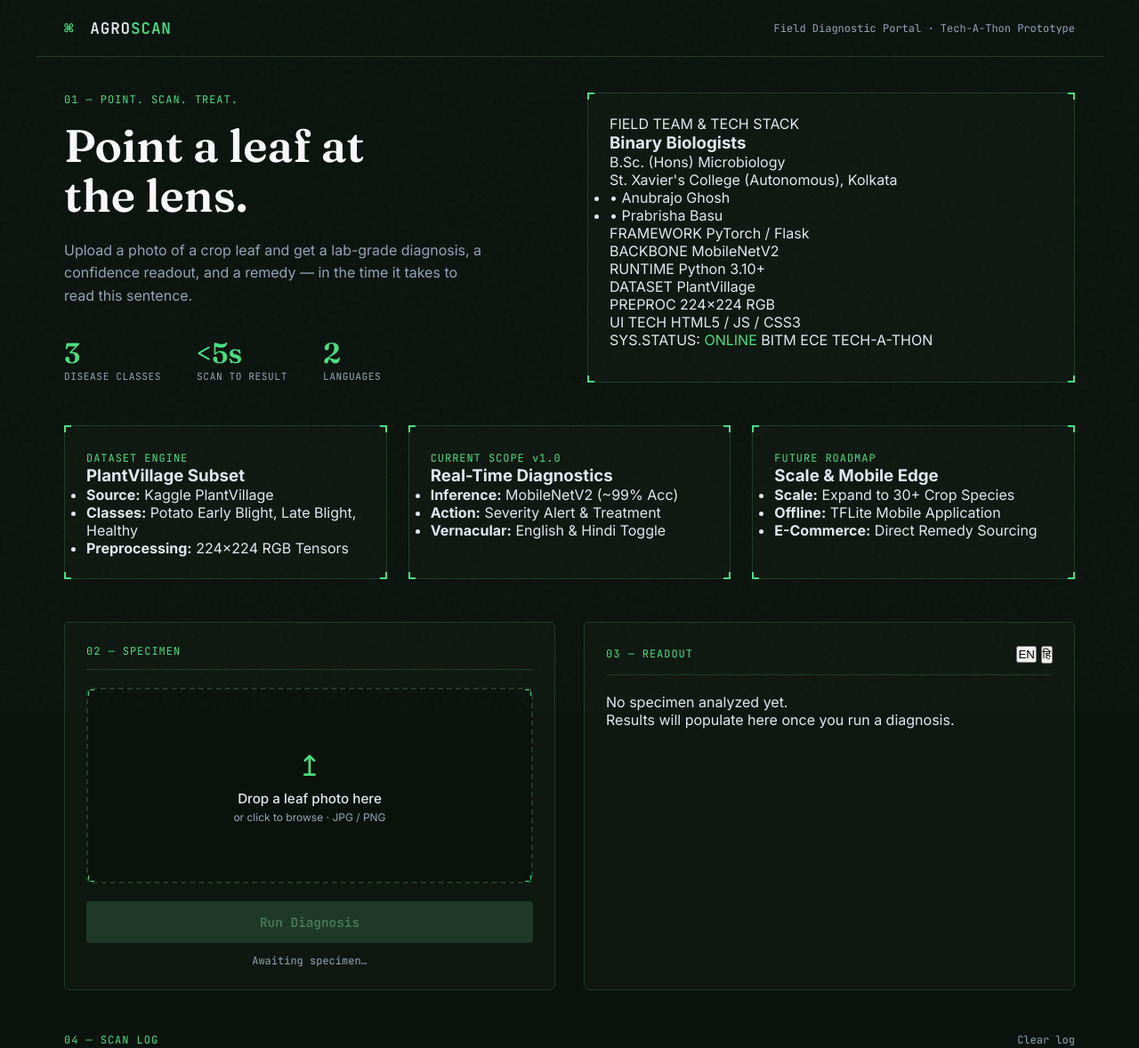
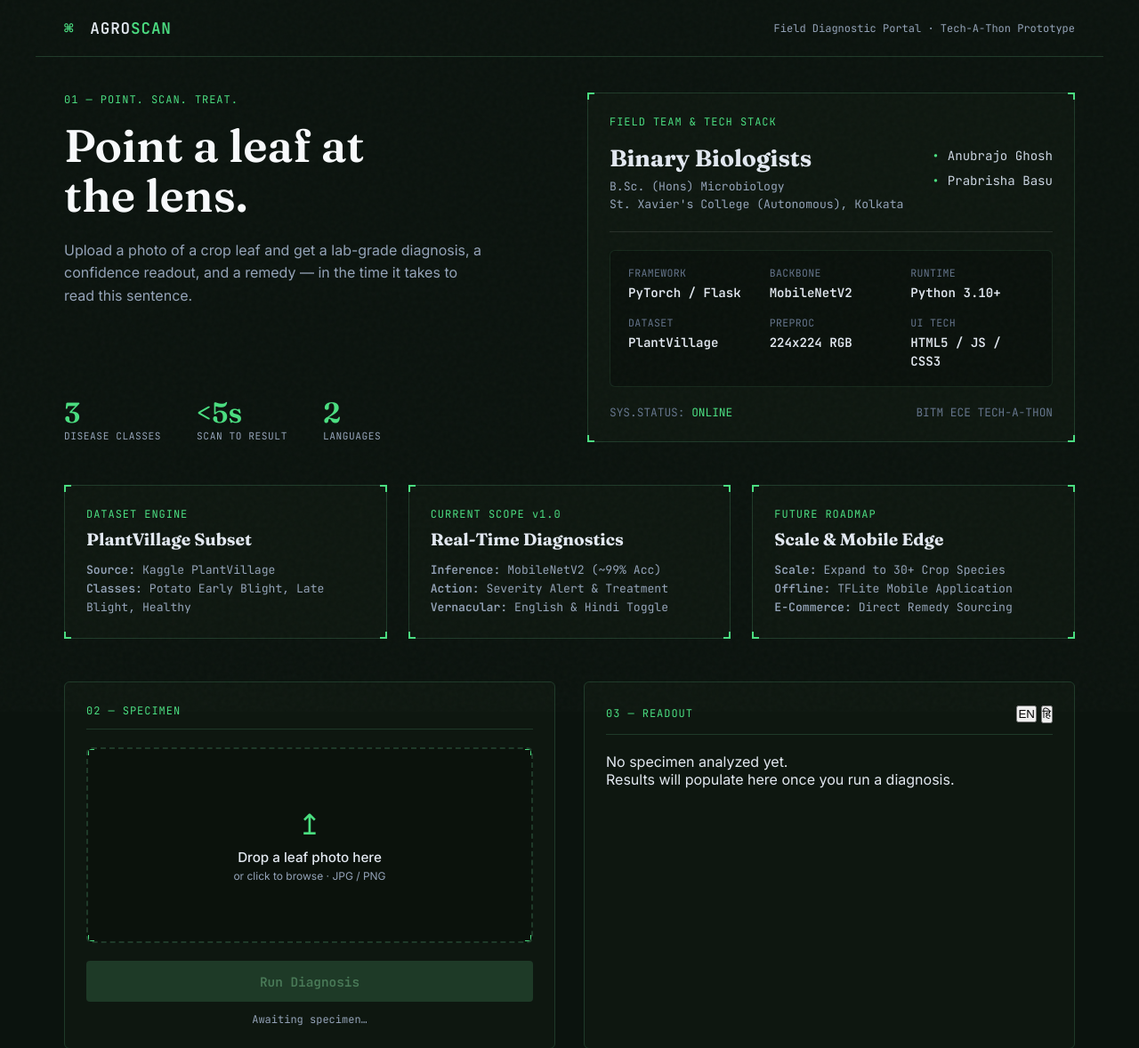
Before and after one commit to Anubrajo-Ghosh/Render-BITM-ECE-Tech-A-Thon-5.0, a Flask app: page / in a window 1280 px wide. Shown: the top 1178 px of the page at 89% size. Run offline with Flask 3, Linux system fonts and the light colour scheme; data that the repository does not hold is empty.

Commit message:
Update index.html

```diff
--- a/templates/index.html
+++ b/templates/index.html
@@ -7,7 +7,7 @@
   <link rel="preconnect" href="https://fonts.googleapis.com">
   <link rel="preconnect" href="https://fonts.gstatic.com" crossorigin>
   <link href="https://fonts.googleapis.com/css2?family=Fraunces:opsz,wght@9..144,400;9..144,500;9..144,600;9..144,700&family=Inter:wght@400;500;600;700&family=JetBrains+Mono:wght@400;500;600&display=swap" rel="stylesheet">
-<link rel="stylesheet" href="{{ url_for('static', filename='css/style.css') }}">
+  <link rel="stylesheet" href="{{ url_for('static', filename='css/style.css') }}?v=4.0">
 </head>
 <body>
 
@@ -33,9 +33,9 @@
           <p class="hero-sub">Upload a photo of a crop leaf and get a lab-grade diagnosis, a confidence readout, and a remedy &mdash; in the time it takes to read this sentence.</p>
         </div>
         <div class="hero-stats">
-        <div class="stat"><span class="stat-num">3</span><span class="stat-label">disease classes</span></div>
-        <div class="stat"><span class="stat-num">&lt;5s</span><span class="stat-label">scan to result</span></div>
-        <div class="stat"><span class="stat-num">2</span><span class="stat-label">languages</span></div>
+          <div class="stat"><span class="stat-num">3</span><span class="stat-label">DISEASE CLASSES</span></div>
+          <div class="stat"><span class="stat-num">&lt;5s</span><span class="stat-label">SCAN TO RESULT</span></div>
+          <div class="stat"><span class="stat-num">2</span><span class="stat-label">LANGUAGES</span></div>
         </div>
       </div>
 
@@ -47,52 +47,52 @@
         <div class="bracket bracket-br"></div>
 
         <div>
-        <p class="team-label">FIELD TEAM &amp; TECH STACK</p>
+          <p class="team-label" style="font-family: 'JetBrains Mono', monospace; font-size: 0.75rem; color: #4ade80; letter-spacing: 0.08em; margin-bottom: 1rem;">FIELD TEAM &amp; TECH STACK</p>
 
           <!-- TEAM & MEMBERS ROW -->
-        <div class="team-header-row">
+          <div style="display: flex; justify-content: space-between; align-items: flex-start; gap: 1rem; border-bottom: 1px solid rgba(255, 255, 255, 0.1); padding-bottom: 1.25rem; margin-bottom: 1.25rem;">
             <div>
-            <h3 class="team-name">Binary Biologists</h3>
-            <p class="team-meta">B.Sc. (Hons) Microbiology<br>St. Xavier's College (Autonomous), Kolkata</p>
+              <h3 class="team-name" style="font-family: 'Fraunces', serif; color: #e2e8f0; font-size: 1.65rem; margin: 0 0 0.4rem 0;">Binary Biologists</h3>
+              <p class="team-meta" style="font-family: 'JetBrains Mono', monospace; font-size: 0.82rem; color: #94a3b8; line-height: 1.5; margin: 0;">B.Sc. (Hons) Microbiology<br>St. Xavier's College (Autonomous), Kolkata</p>
             </div>
 
-          <ul class="team-members">
-            <li><span>&bull;</span> Anubrajo Ghosh</li>
-            <li><span>&bull;</span> Prabrisha Basu</li>
+            <ul class="team-members" style="list-style: none; padding: 0; margin: 0; font-family: 'JetBrains Mono', monospace; font-size: 0.88rem; color: #cbd5e1; line-height: 2; white-space: nowrap; flex-shrink: 0;">
+              <li style="position: relative; padding-left: 1.1rem; white-space: nowrap;"><span style="color: #4ade80; position: absolute; left: 0;">&bull;</span> Anubrajo Ghosh</li>
+              <li style="position: relative; padding-left: 1.1rem; white-space: nowrap;"><span style="color: #4ade80; position: absolute; left: 0;">&bull;</span> Prabrisha Basu</li>
             </ul>
           </div>
 
           <!-- TECH STACK GRID -->
-        <div class="tech-grid">
+          <div class="tech-grid" style="display: grid; grid-template-columns: repeat(3, 1fr); gap: 1rem 1.25rem; font-family: 'JetBrains Mono', monospace; background: rgba(0, 0, 0, 0.25); padding: 1.1rem 1.25rem; border-radius: 6px; border: 1px solid rgba(31, 58, 41, 0.6); margin-bottom: 1.25rem;">
             <div>
-            <span class="tech-label">FRAMEWORK</span>
-            <span class="tech-val">PyTorch / Flask</span>
+              <span style="color: #64748b; display: block; font-size: 0.72rem; margin-bottom: 0.25rem; letter-spacing: 0.03em;">FRAMEWORK</span>
+              <span style="color: #e2e8f0; font-weight: 600; font-size: 0.88rem;">PyTorch / Flask</span>
             </div>
             <div>
-            <span class="tech-label">BACKBONE</span>
-            <span class="tech-val">MobileNetV2</span>
+              <span style="color: #64748b; display: block; font-size: 0.72rem; margin-bottom: 0.25rem; letter-spacing: 0.03em;">BACKBONE</span>
+              <span style="color: #e2e8f0; font-weight: 600; font-size: 0.88rem;">MobileNetV2</span>
             </div>
             <div>
-            <span class="tech-label">RUNTIME</span>
-            <span class="tech-val">Python 3.10+</span>
+              <span style="color: #64748b; display: block; font-size: 0.72rem; margin-bottom: 0.25rem; letter-spacing: 0.03em;">RUNTIME</span>
+              <span style="color: #e2e8f0; font-weight: 600; font-size: 0.88rem;">Python 3.10+</span>
             </div>
             <div>
-            <span class="tech-label">DATASET</span>
-            <span class="tech-val">PlantVillage</span>
+              <span style="color: #64748b; display: block; font-size: 0.72rem; margin-bottom: 0.25rem; letter-spacing: 0.03em;">DATASET</span>
+              <span style="color: #e2e8f0; font-weight: 600; font-size: 0.88rem;">PlantVillage</span>
             </div>
             <div>
-            <span class="tech-label">PREPROC</span>
-            <span class="tech-val">224x224 RGB</span>
+              <span style="color: #64748b; display: block; font-size: 0.72rem; margin-bottom: 0.25rem; letter-spacing: 0.03em;">PREPROC</span>
+              <span style="color: #e2e8f0; font-weight: 600; font-size: 0.88rem;">224x224 RGB</span>
             </div>
             <div>
-            <span class="tech-label">UI TECH</span>
-            <span class="tech-val">HTML5 / JS / CSS3</span>
+              <span style="color: #64748b; display: block; font-size: 0.72rem; margin-bottom: 0.25rem; letter-spacing: 0.03em;">UI TECH</span>
+              <span style="color: #e2e8f0; font-weight: 600; font-size: 0.88rem;">HTML5 / JS / CSS3</span>
             </div>
           </div>
         </div>
 
         <!-- FOOTER STATUS -->
-      <div class="card-footer">
+        <div style="font-family: 'JetBrains Mono', monospace; font-size: 0.8rem; color: #64748b; display: flex; justify-content: space-between; align-items: center; margin-top: 0.5rem;">
           <span>SYS.STATUS: <span style="color: #4ade80;">ONLINE</span></span>
           <span>BITM ECE TECH-A-THON</span>
         </div>
@@ -104,46 +104,45 @@
   <!-- ============ SCOPE & DATASET OVERVIEW ============ -->
   <section class="overview-grid">
 
-  <div class="panel panel-card">
+    <div class="panel">
       <div class="bracket bracket-tl"></div>
       <div class="bracket bracket-tr"></div>
       <div class="bracket bracket-bl"></div>
       <div class="bracket bracket-br"></div>
-    <span class="panel-label">DATASET ENGINE</span>
-    <h3 class="panel-title">PlantVillage Subset</h3>
-    <ul class="panel-list">
-      <li><strong>Source:</strong> Kaggle PlantVillage</li>
-      <li><strong>Classes:</strong> Potato Early Blight, Late Blight, Healthy</li>
-      <li><strong>Preprocessing:</strong> 224&times;224 RGB Tensors</li>
-    </ul>
+      <p class="eyebrow" style="margin-bottom: 0.5rem;">DATASET ENGINE</p>
+      <h3 style="font-family: 'Fraunces', serif; color: #e2e8f0; font-size: 1.2rem; margin-bottom: 0.75rem;">PlantVillage Subset</h3>
+      <p style="font-family: 'JetBrains Mono', monospace; font-size: 0.82rem; color: #94a3b8; line-height: 1.6;">
+        <strong>Source:</strong> Kaggle PlantVillage<br>
+        <strong>Classes:</strong> Potato Early Blight, Late Blight, Healthy
+      </p>
     </div>
 
-  <div class="panel panel-card">
+    <div class="panel">
       <div class="bracket bracket-tl"></div>
       <div class="bracket bracket-tr"></div>
       <div class="bracket bracket-bl"></div>
       <div class="bracket bracket-br"></div>
-    <span class="panel-label">CURRENT SCOPE v1.0</span>
-    <h3 class="panel-title">Real-Time Diagnostics</h3>
-    <ul class="panel-list">
-      <li><strong>Inference:</strong> MobileNetV2 (~99% Acc)</li>
-      <li><strong>Action:</strong> Severity Alert & Treatment</li>
-      <li><strong>Vernacular:</strong> English &amp; Hindi Toggle</li>
-    </ul>
+      <p class="eyebrow" style="margin-bottom: 0.5rem;">CURRENT SCOPE v1.0</p>
+      <h3 style="font-family: 'Fraunces', serif; color: #e2e8f0; font-size: 1.2rem; margin-bottom: 0.75rem;">Real-Time Diagnostics</h3>
+      <p style="font-family: 'JetBrains Mono', monospace; font-size: 0.82rem; color: #94a3b8; line-height: 1.6;">
+        <strong>Inference:</strong> MobileNetV2 (~99% Acc)<br>
+        <strong>Action:</strong> Severity Alert &amp; Treatment<br>
+        <strong>Vernacular:</strong> English &amp; Hindi Toggle
+      </p>
     </div>
 
-  <div class="panel panel-card">
+    <div class="panel">
       <div class="bracket bracket-tl"></div>
       <div class="bracket bracket-tr"></div>
       <div class="bracket bracket-bl"></div>
       <div class="bracket bracket-br"></div>
-    <span class="panel-label">FUTURE ROADMAP</span>
-    <h3 class="panel-title">Scale &amp; Mobile Edge</h3>
-    <ul class="panel-list">
-      <li><strong>Scale:</strong> Expand to 30+ Crop Species</li>
-      <li><strong>Offline:</strong> TFLite Mobile Application</li>
-      <li><strong>E-Commerce:</strong> Direct Remedy Sourcing</li>
-    </ul>
+      <p class="eyebrow" style="margin-bottom: 0.5rem;">FUTURE ROADMAP</p>
+      <h3 style="font-family: 'Fraunces', serif; color: #e2e8f0; font-size: 1.2rem; margin-bottom: 0.75rem;">Scale &amp; Mobile Edge</h3>
+      <p style="font-family: 'JetBrains Mono', monospace; font-size: 0.82rem; color: #94a3b8; line-height: 1.6;">
+        <strong>Scale:</strong> Expand to 30+ Crop Species<br>
+        <strong>Offline:</strong> TFLite Mobile Application<br>
+        <strong>E-Commerce:</strong> Direct Remedy Sourcing
+      </p>
     </div>
 
   </section>
```
Lines whose indentation alone changed are shown as unchanged.
